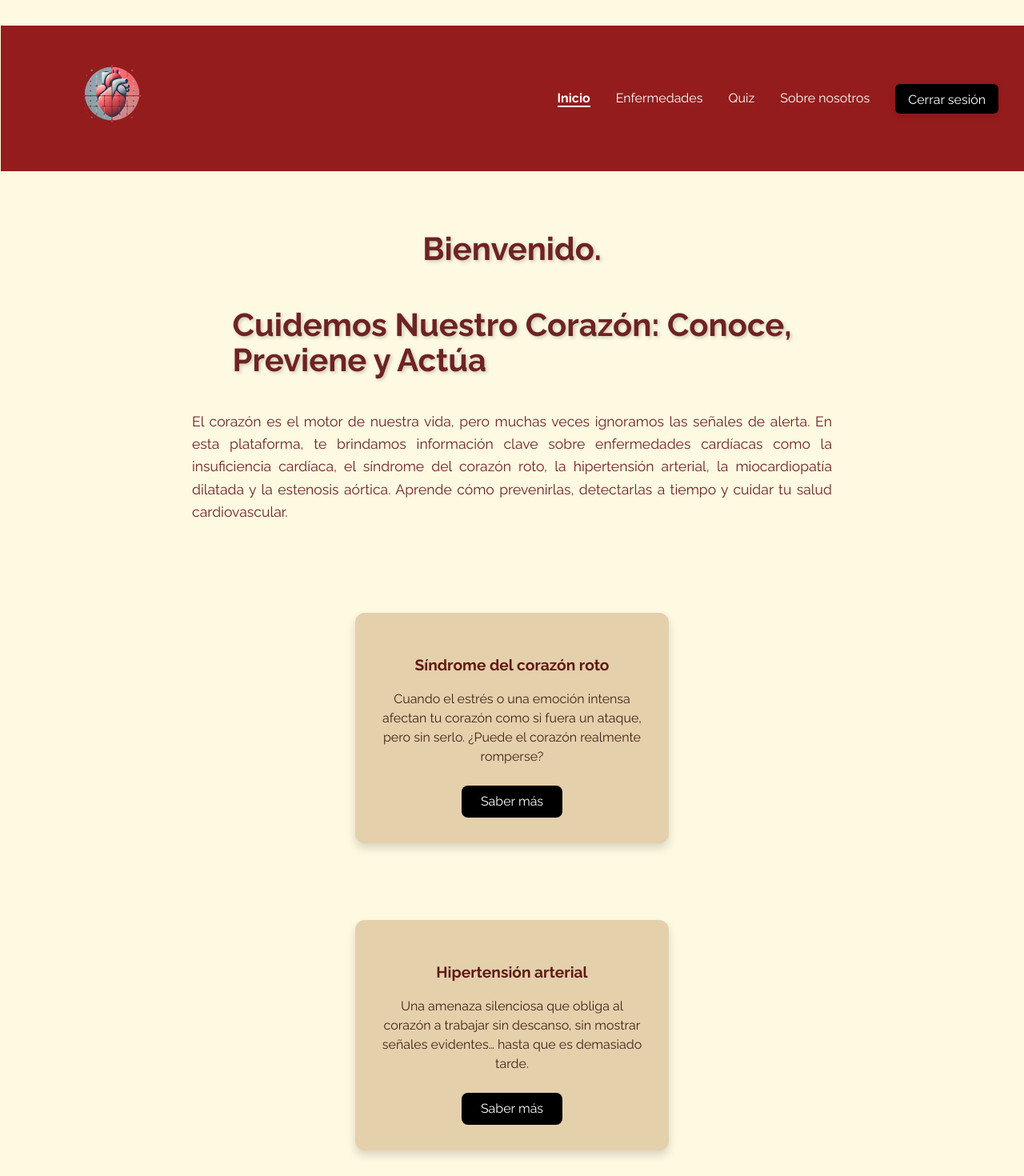
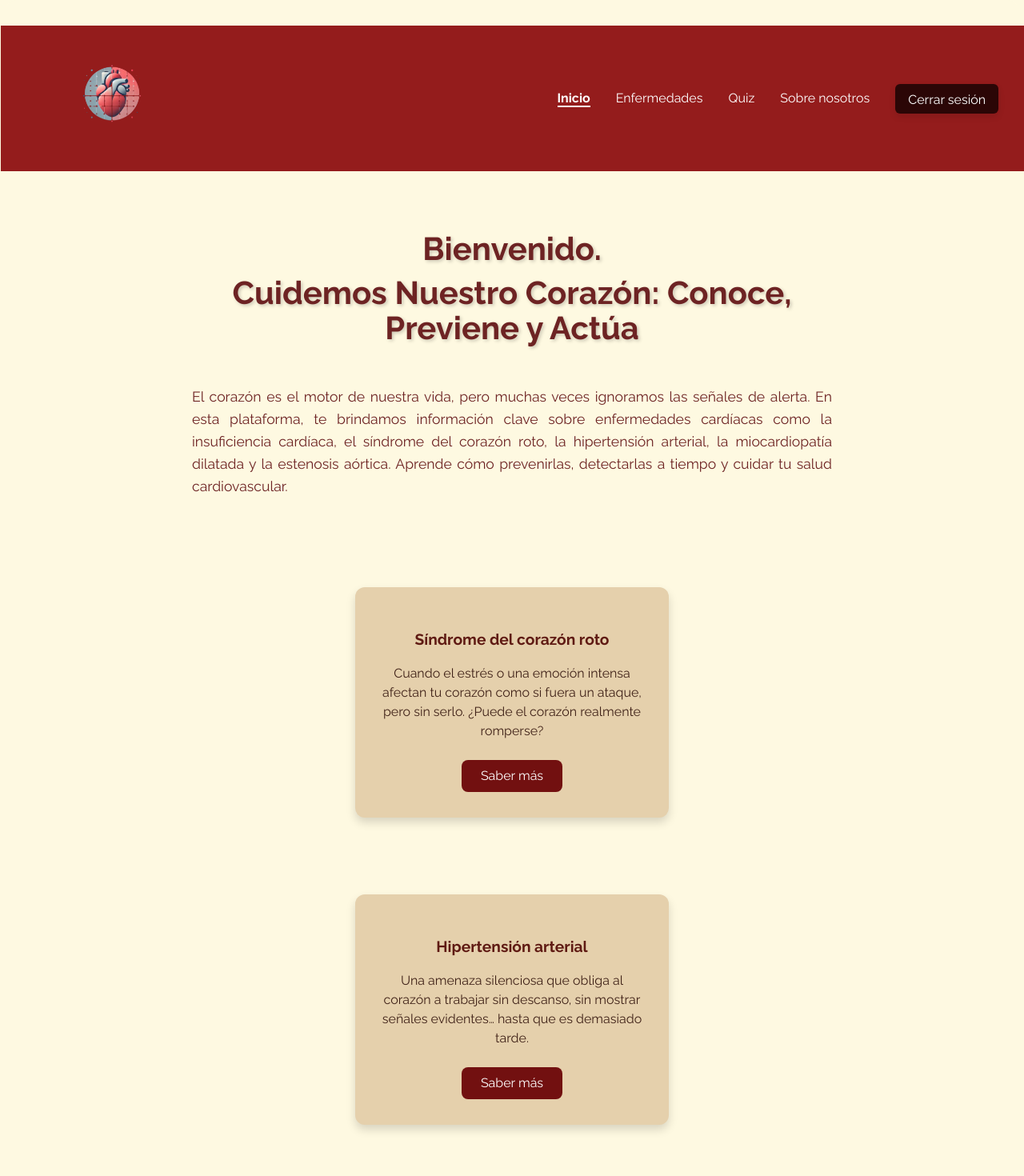
Before and after one commit to camilo1210/PI-Proyect, a React (Vite) app: page / in a window 1280 px wide. Shown: the top 1470 px of the page at 80% size. Built offline with nearby package versions, Linux system fonts and the light colour scheme; no server answers.

Commit message:
Correción de botones y textos en la página inicial

```diff
--- a/src/layout/header/Header.css
+++ b/src/layout/header/Header.css
@@ -47,7 +47,7 @@ header {
   }
 
   .btnClose {
-    background-color: black;
+    background-color: rgb(43, 6, 6);
     color: white;
     border: none;
     padding: 0.5rem 1rem;
--- a/src/pages/about-us/About.jsx
+++ b/src/pages/about-us/About.jsx
@@ -3,7 +3,9 @@ const About = () => {
     return (
         <div>
             <h1>Acerca de nosotros</h1>
+
             <li>Andrick Buitrago</li>
+            <li>Luisa María Llantén Correa </li>
         </div>
     )
 
--- a/src/pages/heart-failure/HeartFailure.css
+++ b/src/pages/heart-failure/HeartFailure.css
@@ -18,13 +18,14 @@
 
   .heart-canvas {
     width: 100%;
-    height: 1200px;               /* altura fija */
+    min-height: 80vh; /* 80% del alto de la ventana */
     background-color: #ddd;
     border: 2px dashed var(--color-arena);
     border-radius: 1rem;
-    margin: 0 auto 2rem;         /* centrado y margen inferior */
-    max-width: 800px;             /* opcional: límite de ancho */
+    margin: 0 auto 2rem;
     display: block;
+    overflow: visible;
+    aspect-ratio: 16/9;
   }
 
   .labels {
--- a/src/pages/heart-failure/HeartFailure.jsx
+++ b/src/pages/heart-failure/HeartFailure.jsx
@@ -12,7 +12,7 @@ const HeartFailure = () => {
       <Canvas
           className="heart-canvas"
           shadows
-          camera={{ position: [0, 2, 5], fov: 50 }}
+          camera={{ position: [0, 2, 8], fov: 60 }}
           style={{ width: "100%", height: "100%" }}
         >
           <ambientLight intensity={1.8} />
@@ -24,7 +24,7 @@ const HeartFailure = () => {
             shadow-mapSize-height={1024}
           />
          <pointLight position={[-5, 5, -5]} intensity={1.5} />
-          <Heartfailure position={[0, 0, 0]} scale={1.5} />
+          <Heartfailure position={[0, 0, 0]} scale={2.0} />
           {/* Suelo para recibir sombra */}
           <mesh
             receiveShadow
--- a/src/pages/home/Home.css
+++ b/src/pages/home/Home.css
@@ -41,7 +41,7 @@ html, body {
 h1 {
   color: var(--color-rojo-oscuro);
   font-size: 2.5em;
-  margin-bottom: 1.5rem;
+  margin-bottom: 0.2rem;
   text-align: center;
 }
 
@@ -53,9 +53,10 @@ h1 {
 /* Subtítulo personalizado */
 .home-title {
   font-size: 2.5em;
-  margin-bottom: 1.5rem;
+  margin-bottom: 2.0rem;
   color: var(--color-rojo-oscuro);
-  text-align: justify;
+  text-align: center;
+  margin-top: 0.5rem;
 }
 
 
@@ -198,7 +199,7 @@ button:hover {
 
 .card-button {
   display: inline-block;
-  background-color: black;
+  background-color: #721010;
   color: white;
   padding: 0.5rem 1.5rem;
   border-radius: 0.5rem;
@@ -207,5 +208,6 @@ button:hover {
 }
 
 .card-button:hover {
-  background-color: #333;
+  background-color: var(--color-rojo-oscuro);
+  color: white;
 }
```
